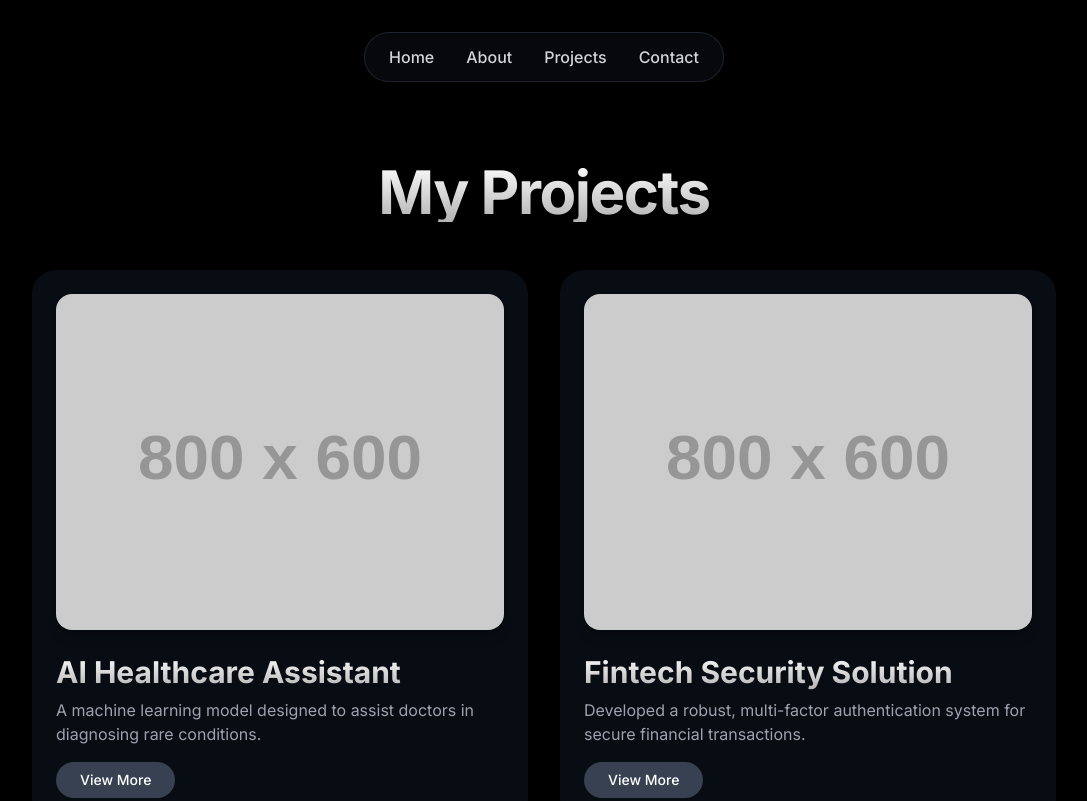
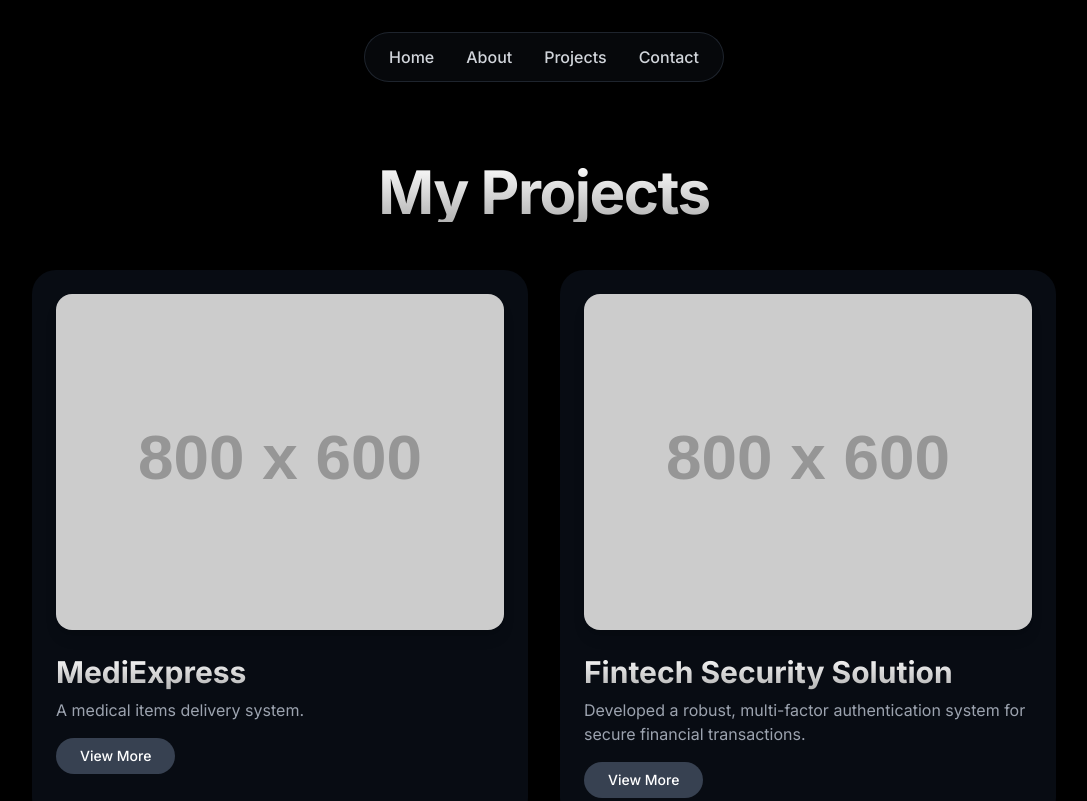
Before and after one commit to dhrubakmanna/Portfolio, a plain HTML site: page projects.html in a window 1280 px wide. Shown: the top 801 px of the page, without its empty margins (96-1183 px from the left). Drawn offline with nearby package versions, Linux system fonts and the light colour scheme; placeholder pictures from the web are drawn by us.

Commit message:
Update projects.html

```diff
--- a/projects.html
+++ b/projects.html
@@ -78,11 +78,11 @@
             <div class="fade-in-up group p-6 rounded-3xl bg-gray-900/50 hover:bg-gray-800/50 transition duration-300 ease-in-out transform hover:scale-[1.02] hover:shadow-2xl">
                 <img src="https://placehold.co/800x600/1a1a1a/e6e6e6/png?text=Project+One" alt="Project 1 Thumbnail" class="rounded-2xl mb-6 shadow-lg">
                 <div class="text-left">
-                    <h2 class="text-2xl md:text-3xl font-bold mb-2 gradient-text">AI Healthcare Assistant</h2>
+                    <h2 class="text-2xl md:text-3xl font-bold mb-2 gradient-text">MediExpress</h2>
                     <p class="text-gray-400 text-sm md:text-base mb-4">
-                        A machine learning model designed to assist doctors in diagnosing rare conditions.
+                        A medical items delivery system.
                     </p>
-                    <a href="#" class="inline-block px-6 py-2 rounded-full text-sm font-medium bg-gray-700 hover:bg-gray-600 transition-colors duration-300">
+                    <a href="project1.html" class="inline-block px-6 py-2 rounded-full text-sm font-medium bg-gray-700 hover:bg-gray-600 transition-colors duration-300">
                         View More
                     </a>
                 </div>
```
